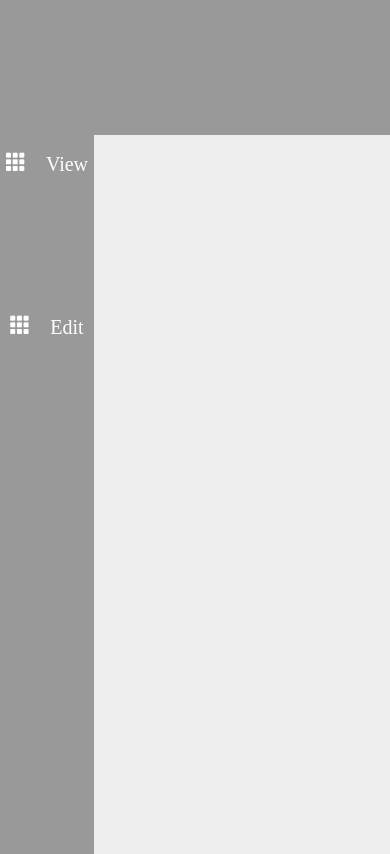
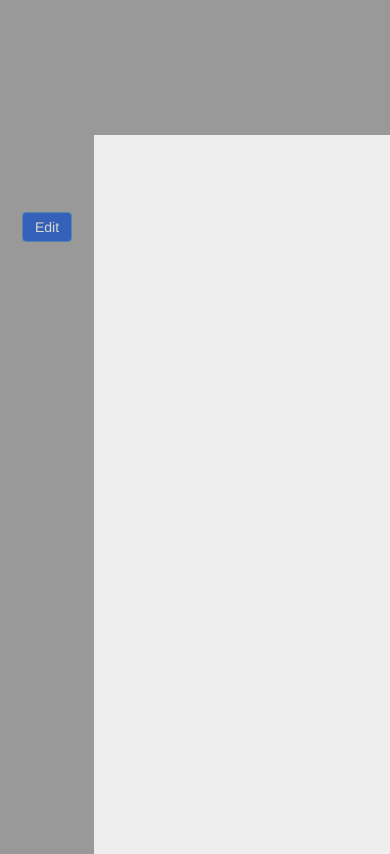
Before and after one commit to vipinsharma03/advanced, a plain HTML site: page www/index.html in a window 390 px wide. Drawn offline with nearby package versions, Linux system fonts and the light colour scheme; some packages are replaced by stand-ins of ours; some icons are missing.

Commit message:
icons updated

```diff
--- a/www/View/Home.html
+++ b/www/View/Home.html
@@ -1,9 +1,12 @@
 <div id="main">
     <div id="home" class="nav">
         <div id="menuitems" ng-controller="HomeContoller">
-            <div class="navitem" ng-repeat="item in menu"><span class="glyphicon glyphicon-th"> {{item.text}}</span></div>
+            <div class="navitem" ng-repeat="item in menu">
+           <!-- <span class="glyphicon glyphicon-th"> {{item.text}}</span>-->
+            <a href="#" class="btn btn-primary btn-lg disabled" role="button">{{item.text}}</a>
+            </div>
         </div>
     </div>
     <div id="leftnav" class="topbar">
-    <div id="contentbar" ></div>
+    <div id="contentbar"></div>
 </div>
--- a/www/css/custom.css
+++ b/www/css/custom.css
@@ -22,7 +22,7 @@
 }
 .navitem
 {
-    margin-top:140px;
+    margin-top:86px;
     color:white;
     font-size:20px;
     text-align:center;
--- a/www/index.html
+++ b/www/index.html
@@ -7,7 +7,7 @@
       <link href="css/bootstrap.css" rel="stylesheet" type="text/css" media="screen"/>
    <link href="css/custom.css" rel="stylesheet" type="text/css" />
       <link href="css/bootstrap-responsive.css" rel="stylesheet" type="text/css" />
-      <link href="//netdna.bootstrapcdn.com/bootstrap/3.0.0/css/bootstrap-glyphicons.css" rel="stylesheet">
+      <!--<link href="//netdna.bootstrapcdn.com/bootstrap/3.0.0/css/bootstrap-glyphicons.css" rel="stylesheet">-->
 
     <script type="text/javascript" src="phonegap.js"></script>
     <script type="text/javascript" src="Lib/jquery-1.11.1.min.js"></script>
```
Also changed, not shown: www/fonts/glyphicons-halflings-regular.ttf (added), www/fonts/glyphicons-halflings-regular.woff (added), 2 other files.
